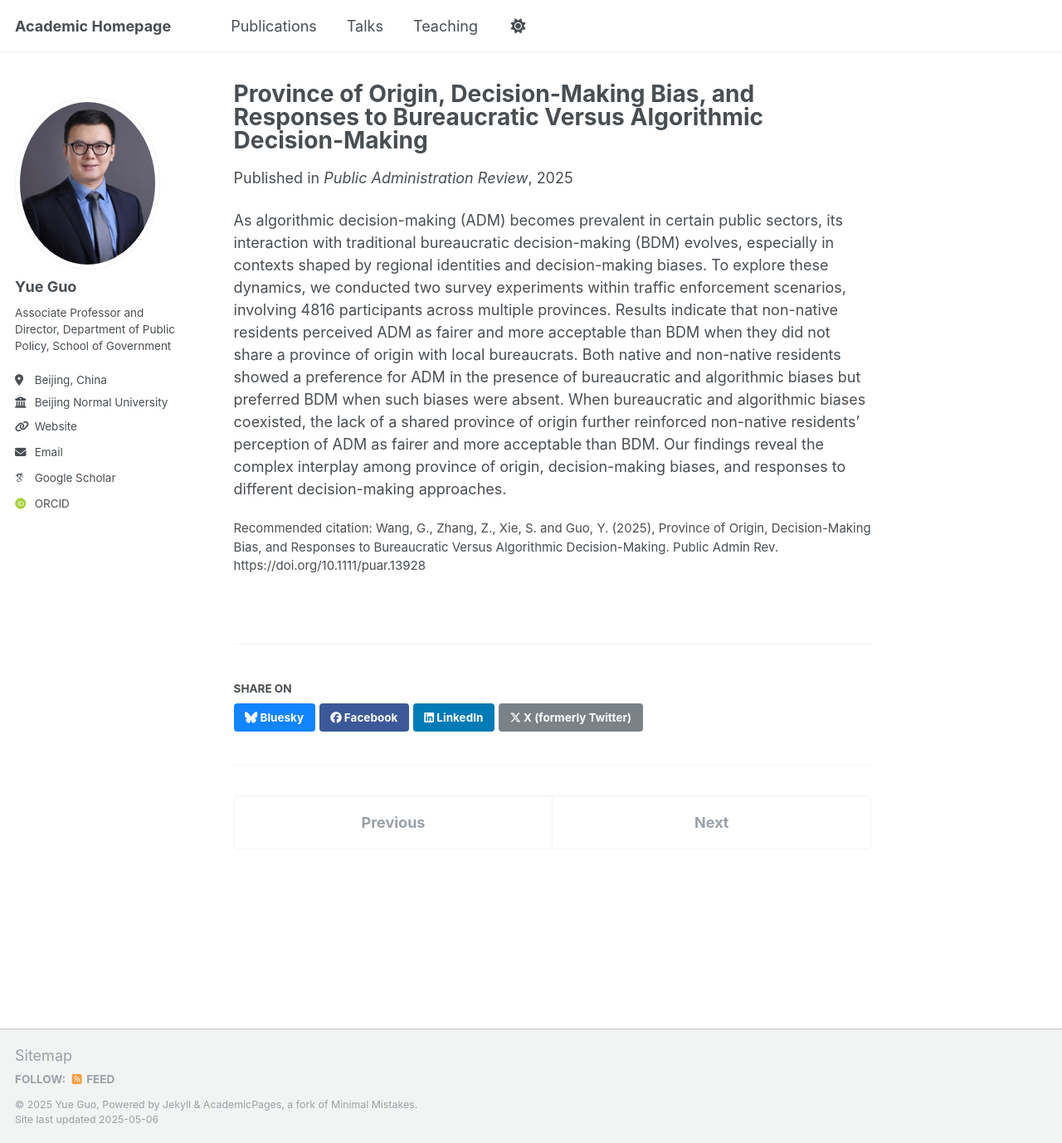
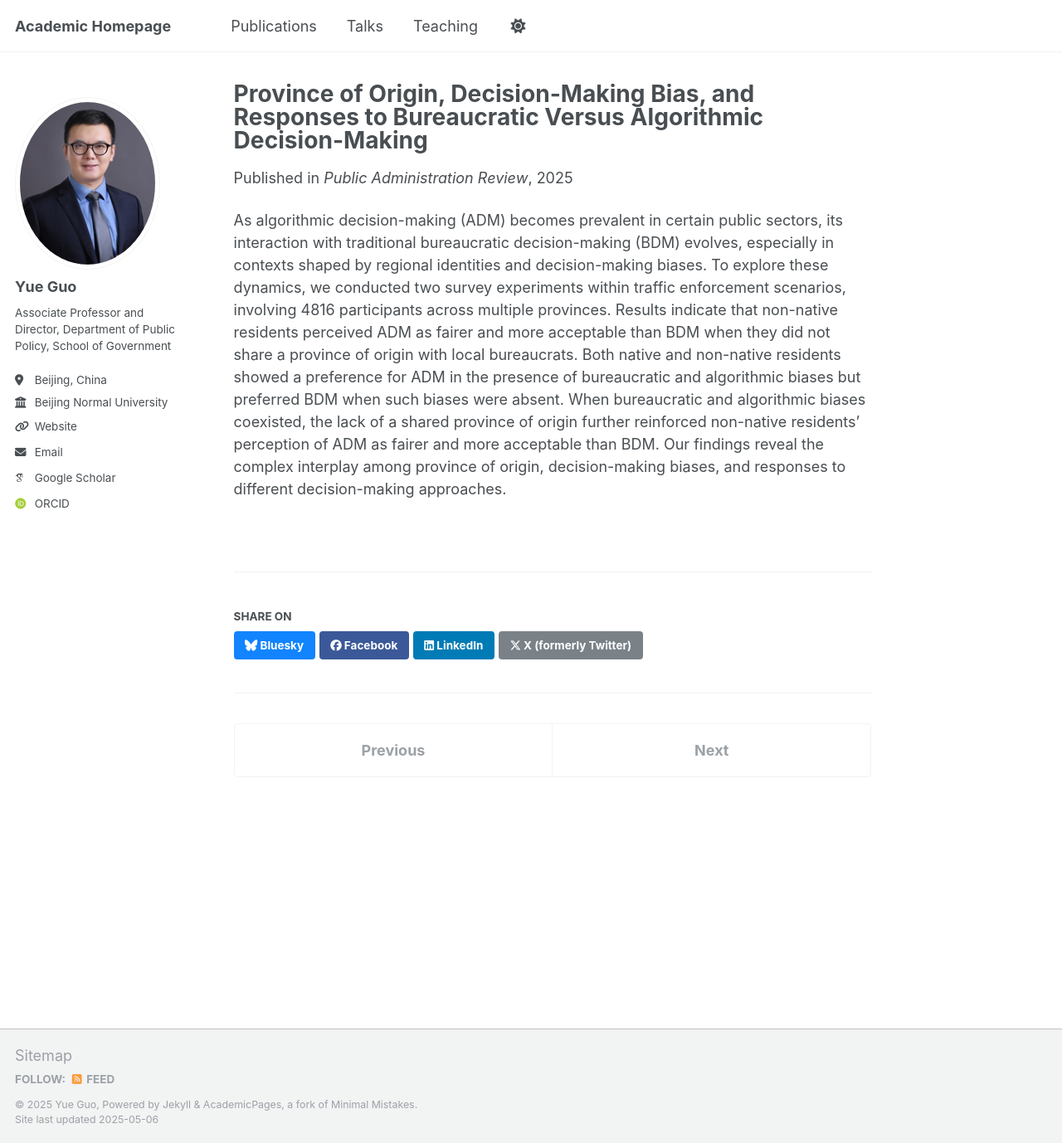
Before and after one commit to guoyue-policy/guoyue-policy.github.io, a Jekyll site: the page built from _publications/2025-01-27-PAR.md, in a window 1280 px wide and 1378 px high. Shown: the whole window at 83% size. Built offline with Jekyll 4.4.1, drawn with Linux system fonts in a browser that asks for light colours; some web fonts are replaced.

Commit message:
Update 2025-01-27-PAR.md

```diff
--- a/_publications/2025-01-27-PAR.md
+++ b/_publications/2025-01-27-PAR.md
@@ -6,6 +6,5 @@ permalink: /publication/2025-01-27-PAR
 excerpt: 'This study finds that algorithmic decision-making (ADM) is perceived as fairer than bureaucratic decision-making (BDM) by non-native residents, especially when regional identity mismatches and decision-making biases are present, highlighting how identity and bias shape public responses to ADM in traffic enforcement.'
 date: 2025-01-27
 venue: 'Public Administration Review'
-citation: 'Wang, G., Zhang, Z., Xie, S. and Guo, Y. (2025), Province of Origin, Decision-Making Bias, and Responses to Bureaucratic Versus Algorithmic Decision-Making. Public Admin Rev. https://doi.org/10.1111/puar.13928'
 ---
 As algorithmic decision-making (ADM) becomes prevalent in certain public sectors, its interaction with traditional bureaucratic decision-making (BDM) evolves, especially in contexts shaped by regional identities and decision-making biases. To explore these dynamics, we conducted two survey experiments within traffic enforcement scenarios, involving 4816 participants across multiple provinces. Results indicate that non-native residents perceived ADM as fairer and more acceptable than BDM when they did not share a province of origin with local bureaucrats. Both native and non-native residents showed a preference for ADM in the presence of bureaucratic and algorithmic biases but preferred BDM when such biases were absent. When bureaucratic and algorithmic biases coexisted, the lack of a shared province of origin further reinforced non-native residents' perception of ADM as fairer and more acceptable than BDM. Our findings reveal the complex interplay among province of origin, decision-making biases, and responses to different decision-making approaches.
```
